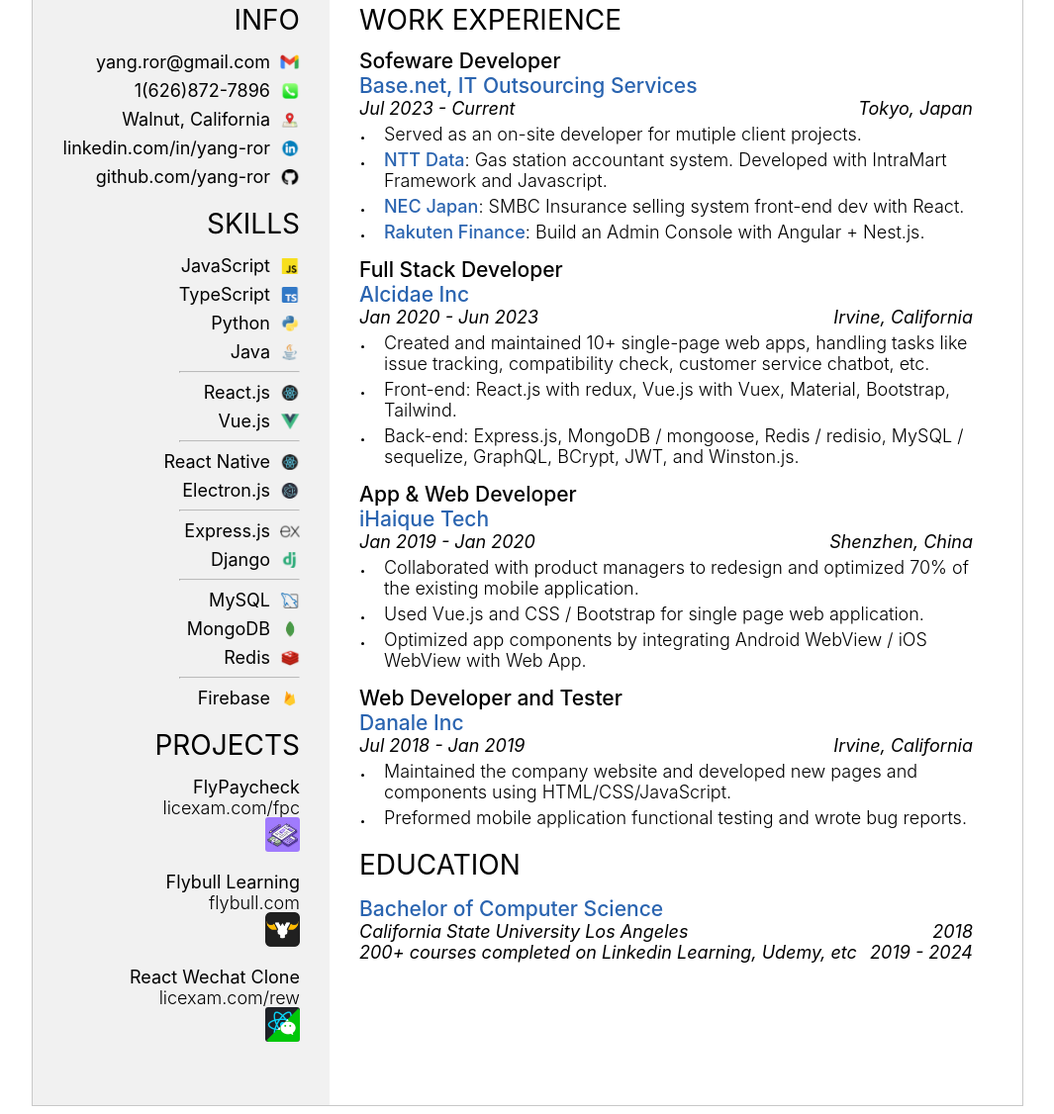
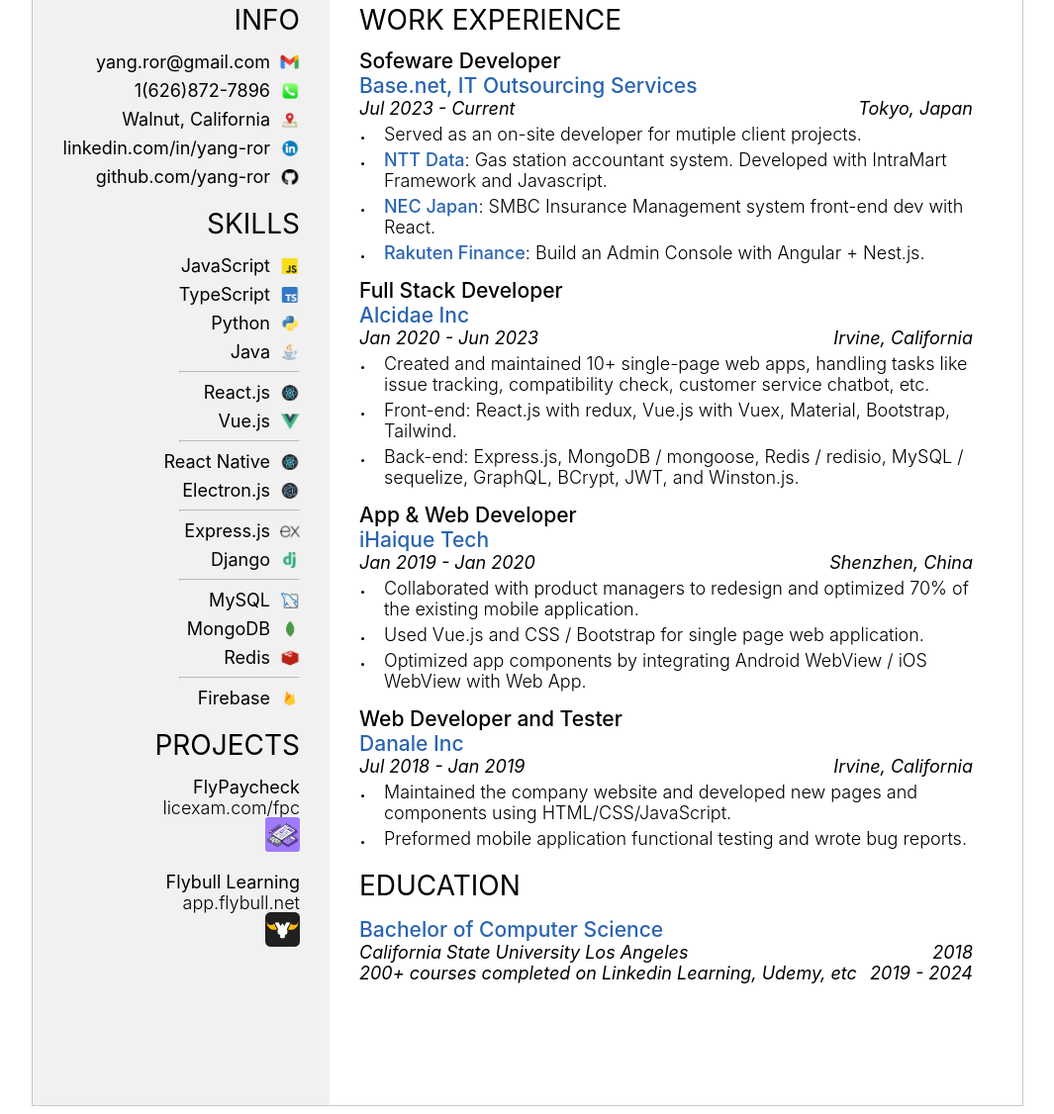
Before and after one commit to yang-ror/resume-written-in-html, a plain HTML site: page index.html in a window 1280 px wide. Shown: the part 186-1312 px from the top of the page at 99% size, without its empty margins (107-1172 px from the left). Drawn offline with Linux system fonts and the light colour scheme.

Commit message:
update project urls

```diff
--- a/index.html
+++ b/index.html
@@ -66,16 +66,16 @@
                 </div>
                 <div class="item-group">
                     <div>
-                        <span class="big-icon-text"><div>Flybull Learning</div><div class="project-url">flybull.com</div></span>
+                        <span class="big-icon-text"><div>Flybull Learning</div><div class="project-url">app.flybull.net</div></span>
                         <span class="big-icon"><img alt="icon" src="./assets/flybull.png" /></span>
                     </div>
                 </div>
-                <div class="item-group">
+                <!-- <div class="item-group">
                     <div>
                         <span class="big-icon-text"><div>React Wechat Clone</div><div class="project-url">licexam.com/rew</div></span>
                         <span class="big-icon"><img alt="icon" src="./assets/rew.png" /></span>
                     </div>
-                </div>
+                </div> -->
             </section>
         </div>
     </aside>
@@ -91,7 +91,7 @@
                 <li>Served as an on-site developer for mutiple client projects.</li>
                 <li><b class="company">NTT Data</b>: Gas station accountant system. Developed with IntraMart Framework and Javascript.</li>
                 <!-- <li><b class="company">NTT Data Tokyo</b>: Sekisui House thermal insulation calculation software. Unit testing and integreal testing.</li> -->
-                <li><b class="company">NEC Japan</b>: SMBC Insurance selling system front-end dev with React.</li>
+                <li><b class="company">NEC Japan</b>: SMBC Insurance Management system front-end dev with React.</li>
                 <li><b class="company">Rakuten Finance</b>: Build an Admin Console with Angular + Nest.js.</li>
             </ul>
         </section>
```
